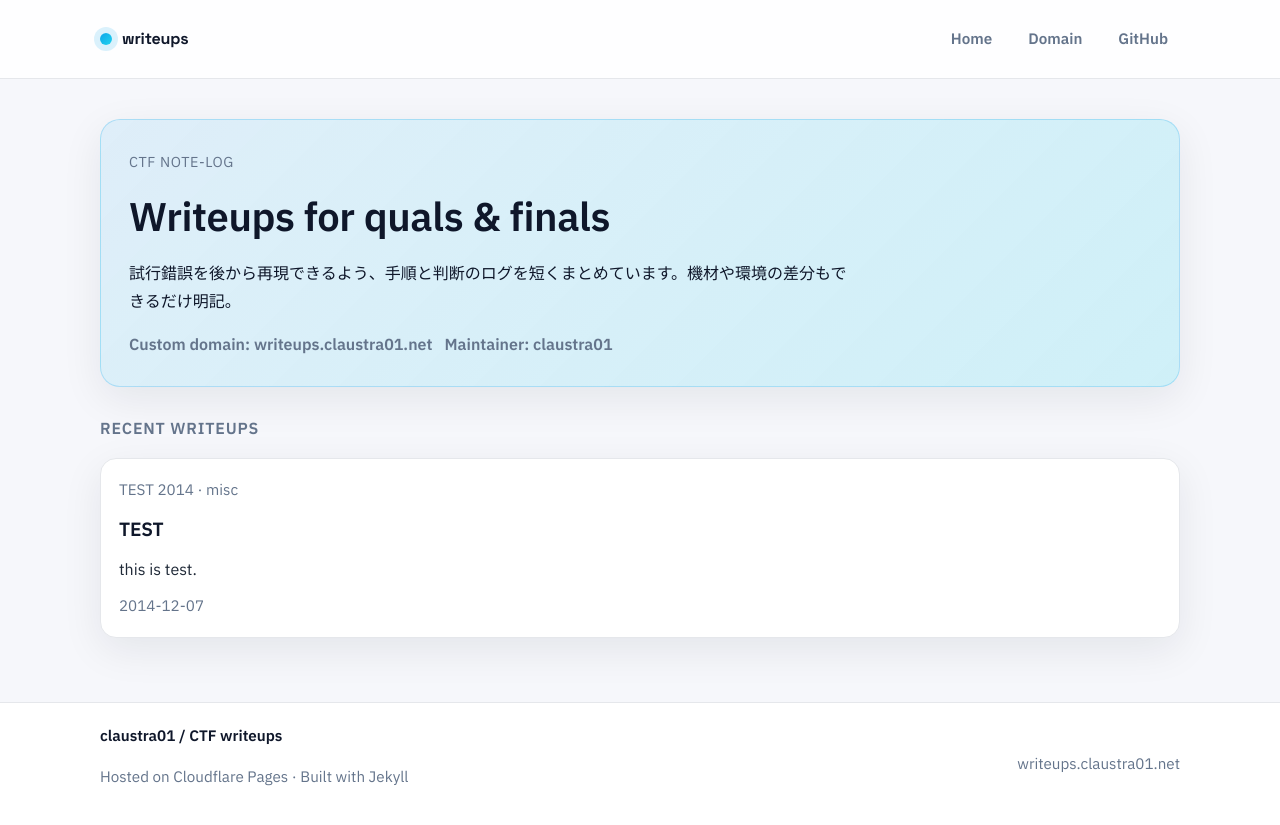
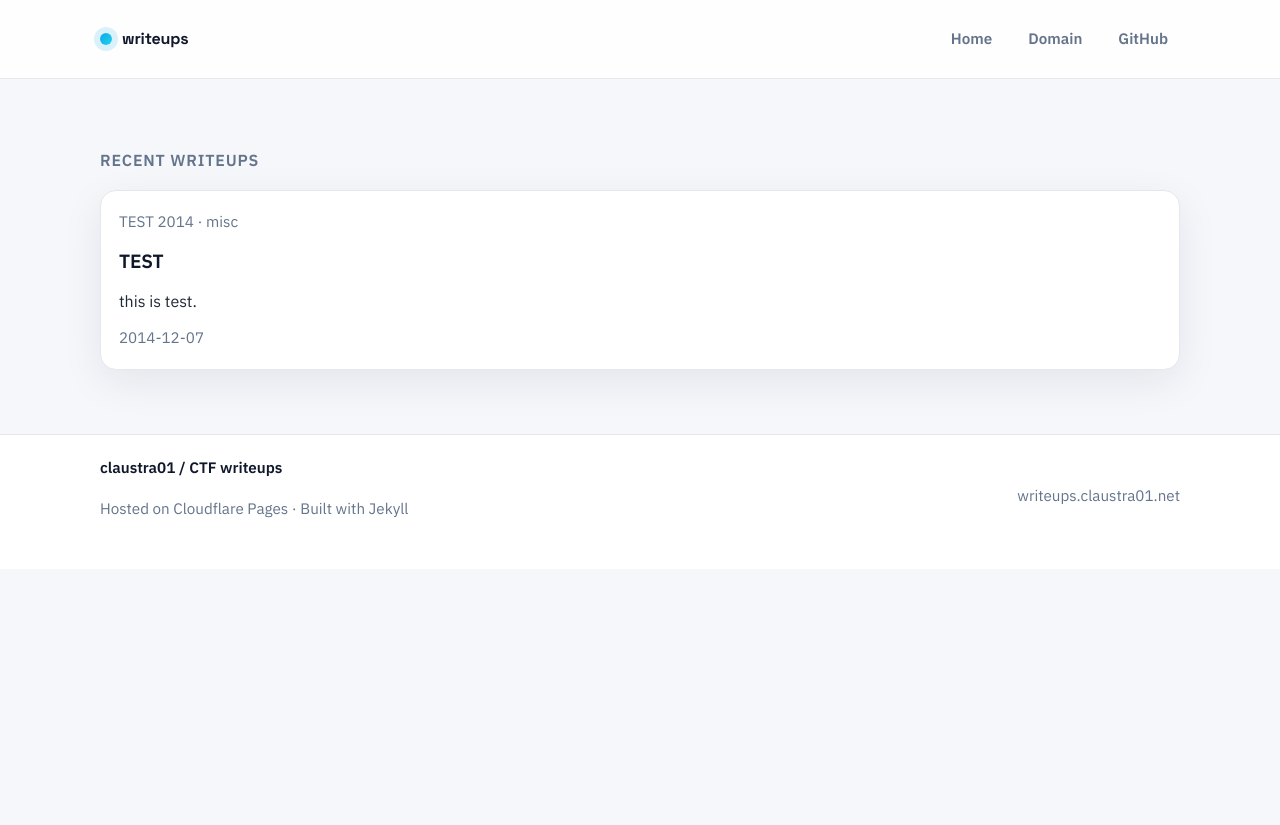
Before and after one commit to claustra01/my-ctf-writeups, a Jekyll site: the page built from index.md, in a window 1280 px wide. Shown: the top 825 px of the page. Built offline with Jekyll 4.4.1, drawn with Linux system fonts in a browser that asks for light colours.

Commit message:
chore: remove hero

```diff
--- a/index.md
+++ b/index.md
@@ -3,16 +3,6 @@ layout: default
 title: CTF Writeups
 permalink: /
 ---
-
-<section class="hero">
-  <p class="eyebrow">CTF note-log</p>
-  <h1>Writeups for quals &amp; finals</h1>
-  <p class="lede">試行錯誤を後から再現できるよう、手順と判断のログを短くまとめています。機材や環境の差分もできるだけ明記。</p>
-  <div class="hero-meta">
-    <span>Custom domain: writeups.claustra01.net</span>
-    <span>Maintainer: claustra01</span>
-  </div>
-</section>
 
 <h2 class="section-title">Recent writeups</h2>
 <div class="card-grid">
```
